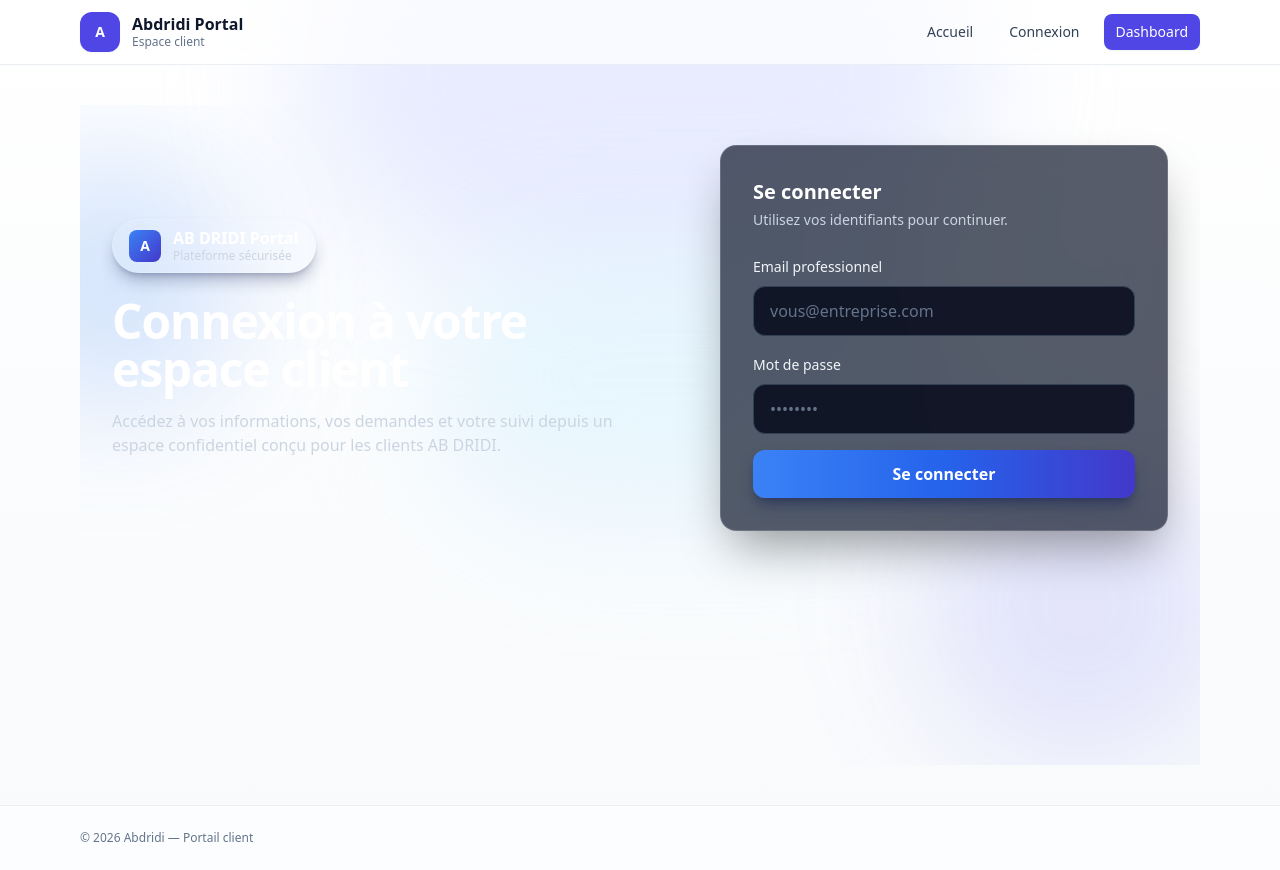
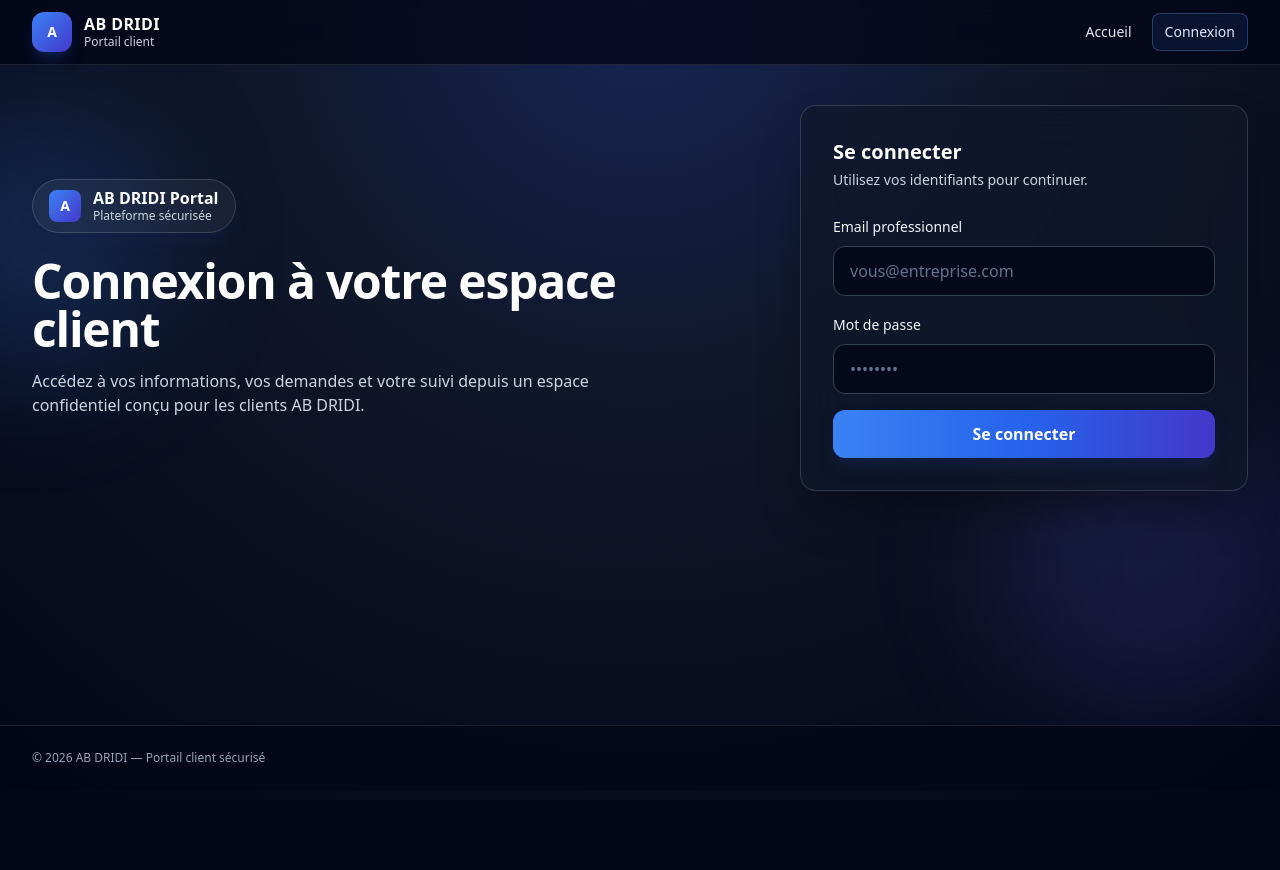
Before and after one commit to bilel83502-sketch/abdridi-portal, a Next.js app: page / in a window 1280 px wide. After the commit the page ends 800 px from the top, so only its background shows below. Built offline with nearby package versions, Linux system fonts and the light colour scheme.

Commit message:
Update layout.tsx

```diff
--- a/app/layout.tsx
+++ b/app/layout.tsx
@@ -1,9 +1,10 @@
 import "./globals.css";
 import type { Metadata } from "next";
+import Link from "next/link";
 
 export const metadata: Metadata = {
-  title: "Abdridi Portal",
-  description: "Espace client sécurisé",
+  title: "AB DRIDI Portal",
+  description: "Espace client sécurisé AB DRIDI",
 };
 
 export default function RootLayout({
@@ -11,51 +12,45 @@ export default function RootLayout({
 }: Readonly<{ children: React.ReactNode }>) {
   return (
     <html lang="fr">
-      <body className="min-h-screen">
-        {/* Background */}
-        <div className="fixed inset-0 -z-10">
-          <div className="absolute inset-0 bg-gradient-to-b from-white to-slate-50" />
-          <div className="absolute left-1/2 top-[-120px] h-[380px] w-[680px] -translate-x-1/2 rounded-full bg-indigo-200/40 blur-3xl" />
-          <div className="absolute left-1/3 top-[240px] h-[280px] w-[520px] rounded-full bg-sky-200/30 blur-3xl" />
-        </div>
+      <body className="min-h-screen bg-slate-950 text-slate-100 antialiased">
+        <div className="fixed inset-0 -z-10 bg-[radial-gradient(circle_at_top,#172554_0%,#0f172a_38%,#020617_100%)]" />
 
-        {/* Top bar */}
-        <header className="sticky top-0 z-20 border-b border-slate-200/70 bg-white/70 backdrop-blur">
-          <div className="mx-auto flex w-full max-w-6xl items-center justify-between px-4 py-3">
+        <header className="sticky top-0 z-20 border-b border-white/10 bg-slate-950/75 backdrop-blur-xl">
+          <div className="mx-auto flex w-full max-w-7xl items-center justify-between px-4 py-3 sm:px-6 lg:px-8">
             <div className="flex items-center gap-3">
-              <div className="grid h-10 w-10 place-items-center rounded-xl bg-indigo-600 text-white shadow-sm">
-                <span className="text-sm font-bold">A</span>
+              <div className="grid h-10 w-10 place-items-center rounded-xl bg-gradient-to-br from-blue-500 to-indigo-700 text-sm font-bold text-white shadow-lg shadow-blue-900/40">
+                A
               </div>
               <div className="leading-tight">
-                <div className="font-semibold">Abdridi Portal</div>
-                <div className="text-xs text-slate-500">Espace client</div>
+                <p className="font-semibold tracking-wide text-white">AB DRIDI</p>
+                <p className="text-xs text-slate-300">Portail client</p>
               </div>
             </div>
 
-            <nav className="flex items-center gap-3 text-sm">
-              <a className="rounded-lg px-3 py-2 text-slate-700 hover:bg-slate-100" href="/">
+            <nav className="flex items-center gap-2 text-sm font-medium">
+              <a
+                href="https://abdridi.com"
+                target="_blank"
+                rel="noreferrer"
+                className="rounded-lg px-3 py-2 text-slate-200 transition hover:bg-white/10 hover:text-white"
+              >
                 Accueil
               </a>
-              <a className="rounded-lg px-3 py-2 text-slate-700 hover:bg-slate-100" href="/login">
+              <Link
+                href="/login"
+                className="rounded-lg border border-blue-400/30 bg-blue-500/10 px-3 py-2 text-blue-100 transition hover:border-blue-300/60 hover:bg-blue-500/20"
+              >
                 Connexion
-              </a>
-              <a
-                className="rounded-lg bg-indigo-600 px-3 py-2 font-medium text-white shadow-sm hover:bg-indigo-700"
-                href="/dashboard"
-              >
-                Dashboard
-              </a>
+              </Link>
             </nav>
           </div>
         </header>
 
-        <main className="mx-auto w-full max-w-6xl px-4 py-10">
-          {children}
-        </main>
+        <main>{children}</main>
 
-        <footer className="border-t border-slate-200/70 bg-white/60 backdrop-blur">
-          <div className="mx-auto w-full max-w-6xl px-4 py-6 text-xs text-slate-500">
-            © {new Date().getFullYear()} Abdridi — Portail client
+        <footer className="border-t border-white/10 bg-slate-950/60">
+          <div className="mx-auto w-full max-w-7xl px-4 py-6 text-xs text-slate-400 sm:px-6 lg:px-8">
+            © {new Date().getFullYear()} AB DRIDI — Portail client sécurisé
           </div>
         </footer>
       </body>
```
